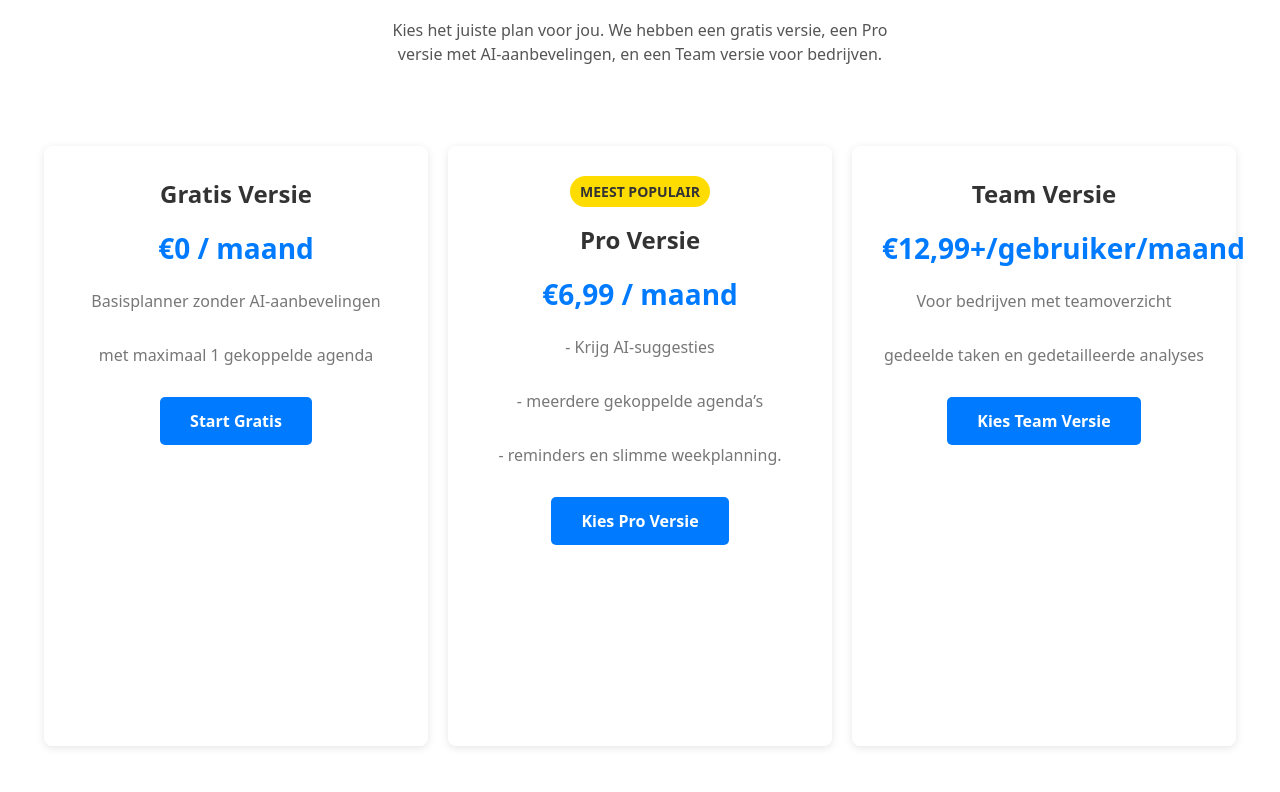
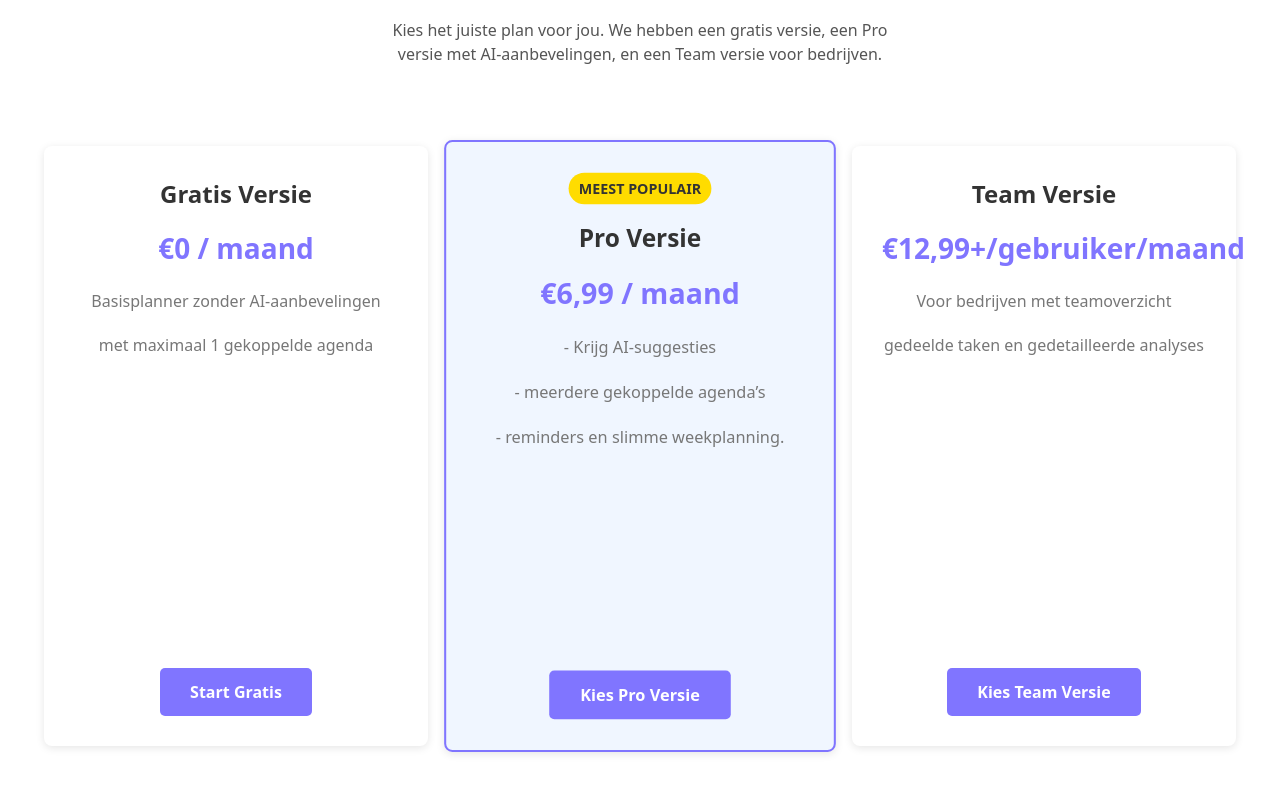
Before and after one commit to ImHyper01/Nexgenda, a Next.js app: page / in a window 1280 px wide. Shown: the part 1685-2477 px from the top of the page. Built offline with nearby package versions, Linux system fonts and the light colour scheme.

Commit message:
pricing section done

```diff
--- a/src/components/Price/index.jsx
+++ b/src/components/Price/index.jsx
@@ -1,6 +1,5 @@
 import React from "react";
 import styles from './style.module.scss';
-
 
 export default function Price() {
     return(
@@ -20,28 +19,27 @@ export default function Price() {
                         Basisplanner zonder AI-aanbevelingen
                     </p>
                     <p className={styles.planDescription}>
-                    met maximaal 1 gekoppelde agenda
-                    </p>
-                    <p className={styles.planDescription}>
+                        met maximaal 1 gekoppelde agenda
                     </p>
                     <button className={styles.planButton}>Start Gratis</button>
                 </div>
 
-                <div className={styles.plan}>
+                <div className={`${styles.plan} ${styles.proPlan}`}>
                     <div className={styles.mostPopularBadge}>Meest Populair</div>
                     <h2 className={styles.planTitle}>Pro Versie</h2>
                     <p className={styles.planPrice}>€6,99 / maand</p>
                     <p className={styles.planDescription}>
-                       - Krijg AI-suggesties
+                        - Krijg AI-suggesties
                     </p>
                     <p className={styles.planDescription}>
-                    - meerdere gekoppelde agenda’s
+                        - meerdere gekoppelde agenda’s
                     </p>
                     <p className={styles.planDescription}>
-                    - reminders en slimme weekplanning.
+                        - reminders en slimme weekplanning.
                     </p>
                     <button className={styles.planButton}>Kies Pro Versie</button>
                 </div>
+
 
                 <div className={styles.plan}>
                     <h2 className={styles.planTitle}>Team Versie</h2>
@@ -50,9 +48,8 @@ export default function Price() {
                         Voor bedrijven met teamoverzicht
                     </p>
                     <p className={styles.planDescription}>
-                    gedeelde taken en gedetailleerde analyses
+                        gedeelde taken en gedetailleerde analyses
                     </p>
-
                     <button className={styles.planButton}>Kies Team Versie</button>
                 </div>
             </div>
--- a/src/components/Price/style.module.scss
+++ b/src/components/Price/style.module.scss
@@ -28,8 +28,8 @@
     gap: 20px;
     flex-wrap: wrap;
     justify-content: center;
+    align-items: stretch; // zorgt dat alle plannen gelijke hoogte krijgen
     margin-bottom: 20%;
-    height: 600px;
 }
 
 .plan {
@@ -41,6 +41,11 @@
     width: 30%;
     min-width: 250px;
     transition: all 0.3s ease;
+    height: 600px;
+    // Flexbox voor verticale uitlijning van inhoud
+    display: flex;
+    flex-direction: column;
+    justify-content: space-between;
 
     &:hover {
         box-shadow: 0 4px 16px rgba(0, 0, 0, 0.2);
@@ -58,19 +63,19 @@
 .planPrice {
     font-size: 28px;
     font-weight: 700;
-    color: #007BFF;
+    color: #8075FF;
     margin-bottom: 20px;
 }
 
 .planDescription {
     font-size: 16px;
     color: #777;
-    margin-bottom: 30px;
-    line-height: 1.5; /* Zorgt ervoor dat de tekst meer ruimte heeft */
+    margin-bottom: 20px;
+    line-height: 1.5;
 }
 
 .planButton {
-    background-color: #007BFF;
+    background-color: #8075FF;
     color: white;
     font-size: 16px;
     font-weight: bold;
@@ -79,13 +84,14 @@
     border-radius: 5px;
     cursor: pointer;
     transition: background-color 0.3s ease;
+    margin-top: auto; // Zorgt dat de knop altijd onderaan staat bij weinig content
+    align-self: center;
 
     &:hover {
-        background-color: #0056b3;
+        background-color: #8075FF;
     }
 }
 
-// "Meest Populair" badge styling
 .mostPopularBadge {
     background-color: #FFDC00;
     color: #333;
@@ -96,6 +102,20 @@
     display: inline-block;
     margin-bottom: 15px;
     text-transform: uppercase;
+    align-self: center;
+}
+
+.proPlan {
+    background-color: #f0f6ff; // een zachte blauw-tint
+    border: 2px solid #8075FF;
+
+    // Eventueel iets meer nadruk
+    transform: scale(1.02);
+
+    &:hover {
+        box-shadow: 0 6px 18px rgba(0, 123, 255, 0.3);
+        transform: scale(1.03);
+    }
 }
 
 
```
